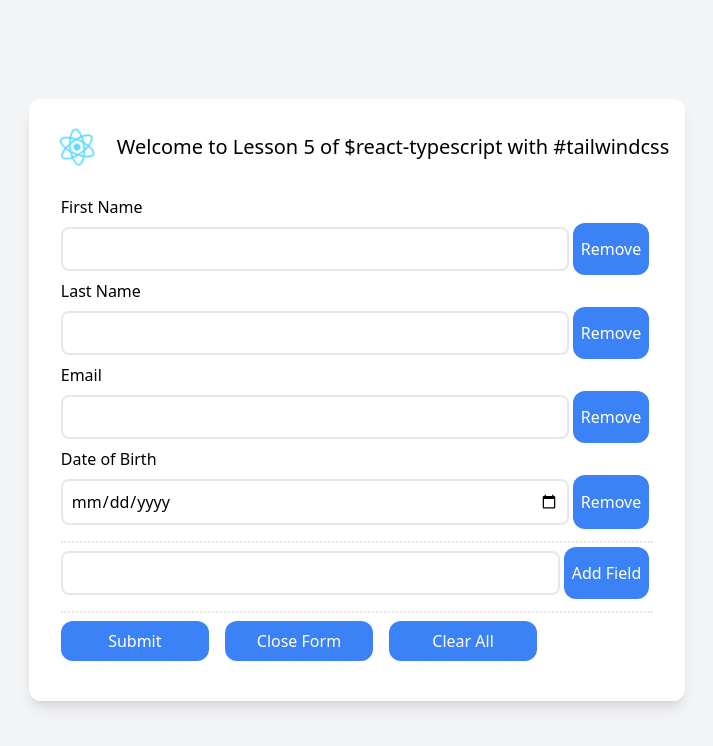
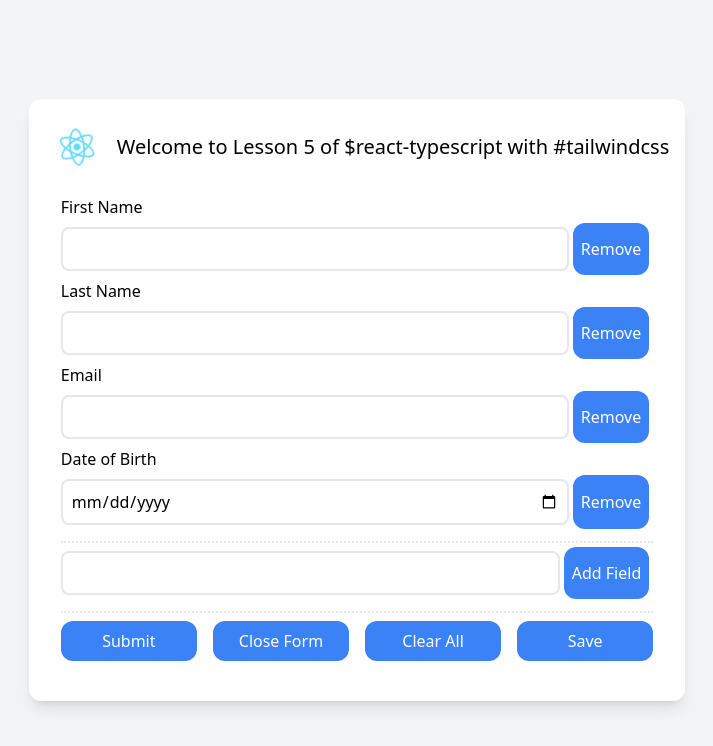
Before and after one commit to M2kishore/Form-Builder-Typescript, a React (Create React App) app: page / in a window 1280 px wide. Both pictures are taken after a click on the button "Open Form". Shown: the top 746 px of the page, without its empty margins (283-996 px from the left). Built offline with nearby package versions, Linux system fonts and the light colour scheme.

Commit message:
using local storage

```diff
--- a/src/components/Form.tsx
+++ b/src/components/Form.tsx
@@ -1,15 +1,31 @@
 import React, { useState } from "react";
 import InputContainer from "../InputContainer";
 
-const formFields = [
+interface formField {
+  id: number;
+  label: string;
+  type: string;
+  value: string;
+}
+
+const initialFormFields: formField[] = [
   { id: 1, label: "First Name", type: "text", value: "" },
   { id: 2, label: "Last Name", type: "text", value: "" },
   { id: 3, label: "Email", type: "email", value: "" },
   { id: 4, label: "Date of Birth", type: "date", value: "" },
 ];
-
+const initialState: () => formField[] = () => {
+  const formFieldsJSON = localStorage.getItem("formFields");
+  const persistentFormFields = formFieldsJSON
+    ? JSON.parse(formFieldsJSON)
+    : initialFormFields;
+  return persistentFormFields;
+};
+const saveFormData = (currentState: formField[]) => {
+  localStorage.setItem("formFields", JSON.stringify(currentState));
+};
 export function Form(props: { closeFormCB: () => void }) {
-  const [state, setState] = useState(formFields);
+  const [state, setState] = useState(initialState());
   const [newField, setNewField] = useState("");
 
   const addField = () => {
@@ -98,6 +114,12 @@ export function Form(props: { closeFormCB: () => void }) {
         >
           Clear All
         </button>
+        <button
+          onClick={() => saveFormData(state)}
+          className="my-2 w-1/4 rounded-xl bg-blue-500 p-2  text-white hover:bg-blue-700"
+        >
+          Save
+        </button>
       </div>
     </div>
   );
```
